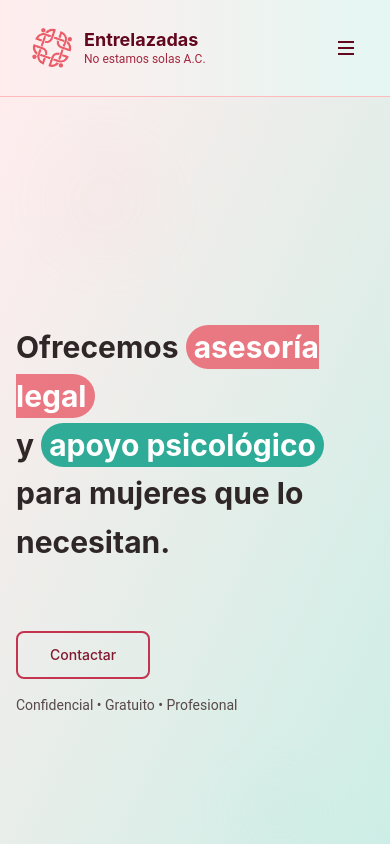
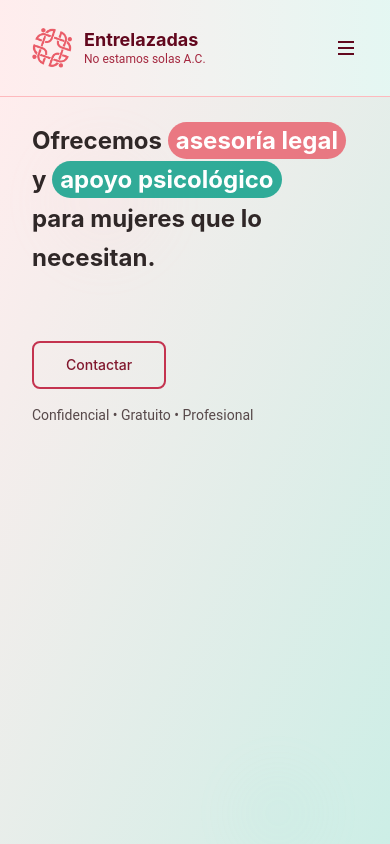
Before and after one commit to grzlz/entrelazadas, a SvelteKit app: page / in a window 390 px wide. Shown: the top 844 px of the page. Built offline with nearby package versions, Linux system fonts and the light colour scheme.

Commit message:
Automatic deploy

```diff
--- a/src/routes/+page.svelte
+++ b/src/routes/+page.svelte
@@ -1,14 +1,14 @@
 <main class="flex flex-col min-h-screen ">
     <!-- Hero Section -->
-    <section class="bg-gradient-to-br from-primary-50 to-secondary-100 px-4 min-h-screen flex flex-col justify-center relative overflow-hidden">
+    <section class="bg-gradient-to-br from-primary-50 to-secondary-100 px-6 min-h-screen flex flex-col justify-start relative overflow-hidden">
         <!-- Subtle background pattern -->
         <div class="absolute inset-0 opacity-5">
             <div class="absolute top-10 left-10 w-32 h-32 bg-primary-200 rounded-full blur-xl"></div>
             <div class="absolute bottom-20 right-16 w-24 h-24 bg-secondary-200 rounded-full blur-xl"></div>
         </div>
 
-        <div class="max-w-4xl mx-auto text-left relative z-10">
-            <h1 class="text-3xl md:text-4xl lg:text-5xl xl:text-6xl font-primary font-bold mb-12 text-gray-800 leading-relaxed">
+        <div class="max-w-4xl mx-auto text-left mt-6 relative z-10 px-2">
+            <h1 class="text-2xl sm:text-3xl md:text-4xl lg:text-5xl xl:text-6xl font-primary font-bold mb-12 text-gray-800 leading-relaxed">
                 Ofrecemos
                 <span class="bg-primary-400/80 text-white px-2 py-1 rounded-3xl">asesoría legal</span>
                 <br>
```
